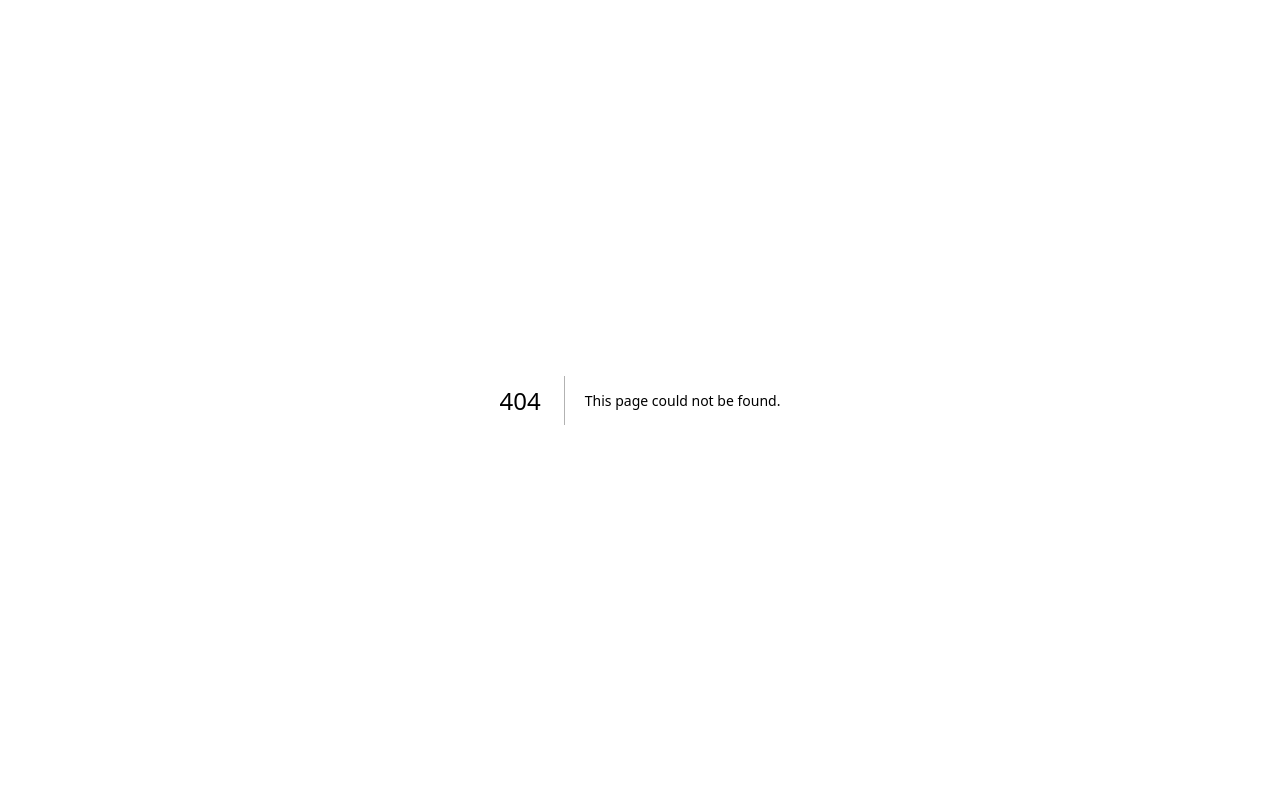
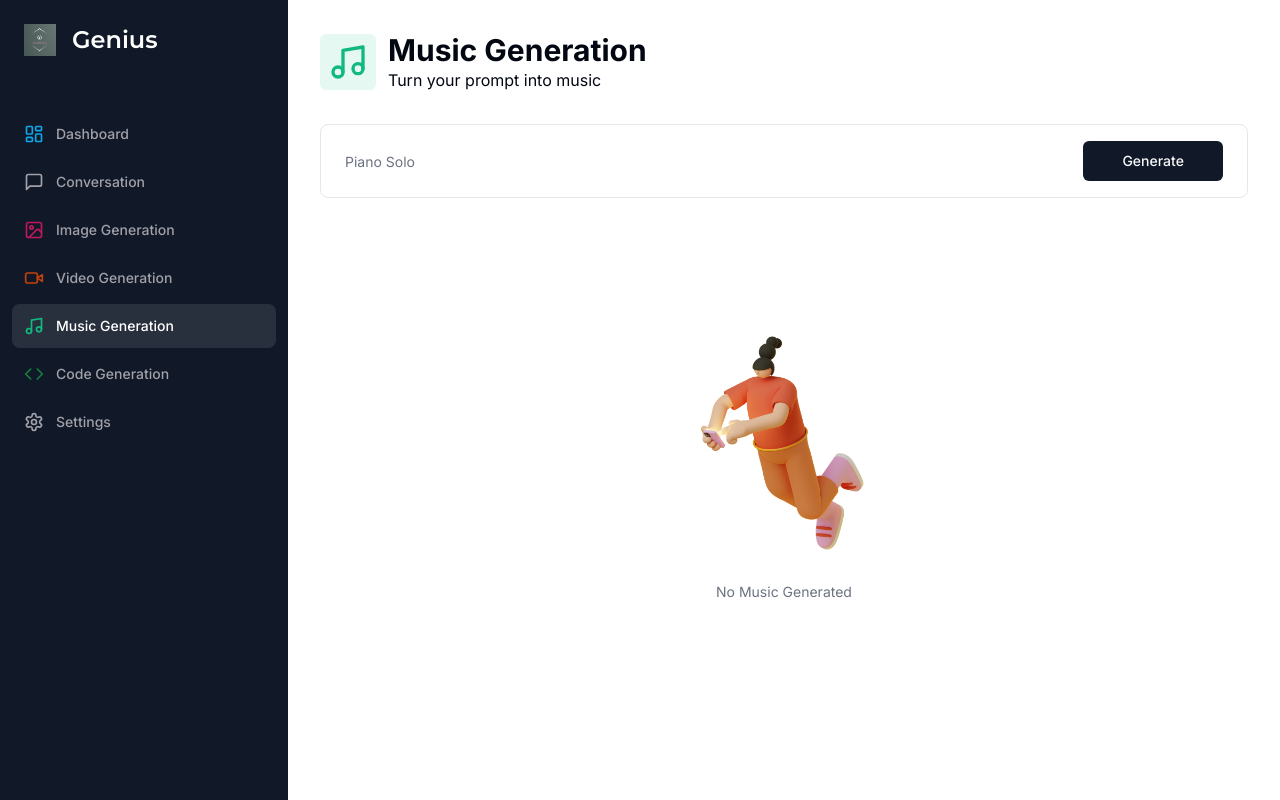
Before and after one commit to 21Ovi/Genius, a Next.js app: page /music in a window 1280 px wide. Before the commit this address had no page. Built offline with nearby package versions, Linux system fonts and the light colour scheme.

Commit message:
music generation API and UI added and integrated

```diff
--- /dev/null
+++ b/app/(dashboard)/(routes)/music/constants.ts
@@ -0,0 +1,7 @@
+import * as z from "zod";
+
+export const formSchema = z.object({
+  prompt: z.string().min(1, {
+    message: " Prompt is required",
+  }),
+});
--- /dev/null
+++ b/app/(dashboard)/(routes)/music/page.tsx
@@ -0,0 +1,109 @@
+"use client";
+import { useState } from "react";
+import { useRouter } from "next/navigation";
+import axios from "axios";
+import * as z from "zod";
+import { Music } from "lucide-react";
+import { useForm } from "react-hook-form";
+import { zodResolver } from "@hookform/resolvers/zod";
+
+import Heading from "@/components/heading";
+
+import { formSchema } from "./constants";
+import { Form, FormControl, FormField, FormItem } from "@/components/ui/form";
+import { Input } from "@/components/ui/input";
+import { Button } from "@/components/ui/button";
+import { Empty } from "@/components/empty";
+import { Loader } from "@/components/loader";
+
+const MusicPage = () => {
+  const router = useRouter();
+  const [music, setMusic] = useState<string>();
+
+  const defaultValues = { prompt: "" };
+
+  const form = useForm<z.infer<typeof formSchema>>({
+    resolver: zodResolver(formSchema),
+    defaultValues,
+  });
+
+  const { handleSubmit, getValues, setValue } = form;
+
+  const isLoading = form.formState.isSubmitting;
+
+  const onSubmit = async (values: z.infer<typeof formSchema>) => {
+    try {
+      setMusic(undefined);
+      const response = await axios.post(`/api/music`, values);
+      setMusic(response.data.audio);
+      form.reset();
+    } catch (error: any) {
+      // TODO: Open Pro Modal
+      console.log(error);
+    } finally {
+      router.refresh();
+    }
+  };
+
+  return (
+    <div>
+      <Heading
+        title="Music Generation"
+        description="Turn your prompt into music"
+        icon={Music}
+        iconColor="text-emerald-500"
+        bgColor="bg-emerald-500/10"
+      />
+      <div className="px-4 lg:px-8">
+        <div>
+          <Form {...form}>
+            <form
+              onSubmit={handleSubmit(onSubmit)}
+              className="rounded-lg border w-full p-4 px-3 md:px-6 focus-within:shadow-sm grid grid-cols-12 gap-2"
+            >
+              <FormField
+                name="prompt"
+                render={({ field }) => (
+                  <FormItem className="col-span-12 lg:col-span-10">
+                    <FormControl className="m-0 p-0">
+                      <Input
+                        className="border-0 outline-none focus-visible:ring-0 focus-visible:ring-tansparent"
+                        disabled={isLoading}
+                        placeholder="Piano Solo"
+                        {...field}
+                      />
+                    </FormControl>
+                  </FormItem>
+                )}
+              />
+              <Button
+                className="col-span-12 lg:col-span-2 w-full"
+                disabled={isLoading}
+                type="submit"
+              >
+                Generate
+              </Button>
+            </form>
+          </Form>
+        </div>
+        <div>
+          <div className="space-y-4 mt-4">
+            {isLoading && (
+              <div className="p-8 rounded-lg w-full flex items-center justify-center bg-muted">
+                <Loader />
+              </div>
+            )}
+            {!music && !isLoading && <Empty label="No Music Generated" />}
+            {music && (
+              <audio controls className="w-full mt-8">
+                <source src={music} />
+              </audio>
+            )}
+          </div>
+        </div>
+      </div>
+    </div>
+  );
+};
+
+export default MusicPage;
--- /dev/null
+++ b/app/api/music/route.ts
@@ -0,0 +1,37 @@
+import { auth } from "@clerk/nextjs";
+import { NextResponse } from "next/server";
+import Replicate from "replicate";
+
+const replicate = new Replicate({
+  auth: process.env.REPLICATE_API_TOKEN!,
+});
+
+export const POST = async (req: Request) => {
+  try {
+    const { userId } = auth();
+    const body = await req.json();
+    const { prompt } = body;
+
+    if (!userId) {
+      return new NextResponse("Unauthorized", { status: 401 });
+    }
+
+    if (!prompt) {
+      return new NextResponse("Prompts are required", { status: 400 });
+    }
+
+    const response = await replicate.run(
+      "riffusion/riffusion:8cf61ea6c56afd61d8f5b9ffd14d7c216c0a93844ce2d82ac1c9ecc9c7f24e05",
+      {
+        input: {
+          prompt_a: prompt,
+        },
+      }
+    );
+
+    return NextResponse.json(response);
+  } catch (error) {
+    console.log("[MUSIC_ERROR]", error);
+    return new NextResponse("Internal error", { status: 500 });
+  }
+};
--- a/package.json
+++ b/package.json
@@ -26,6 +26,7 @@
     "react-dom": "latest",
     "react-hook-form": "^7.47.0",
     "react-markdown": "^9.0.0",
+    "replicate": "^0.20.1",
     "tailwind-merge": "^1.14.0",
     "tailwindcss-animate": "^1.0.7",
     "zod": "^3.22.2"
```
Also changed, not shown: 1 other file (tests, documents, lock files or other folders).
